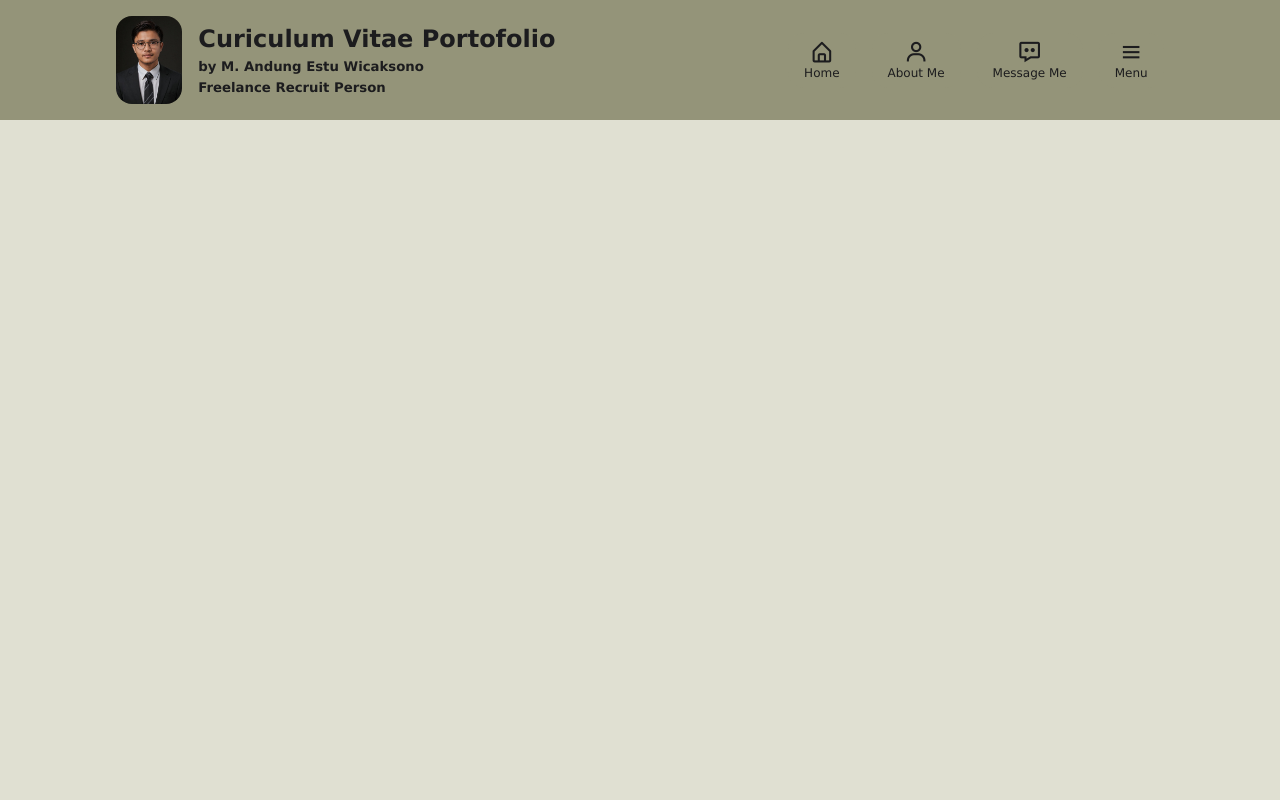
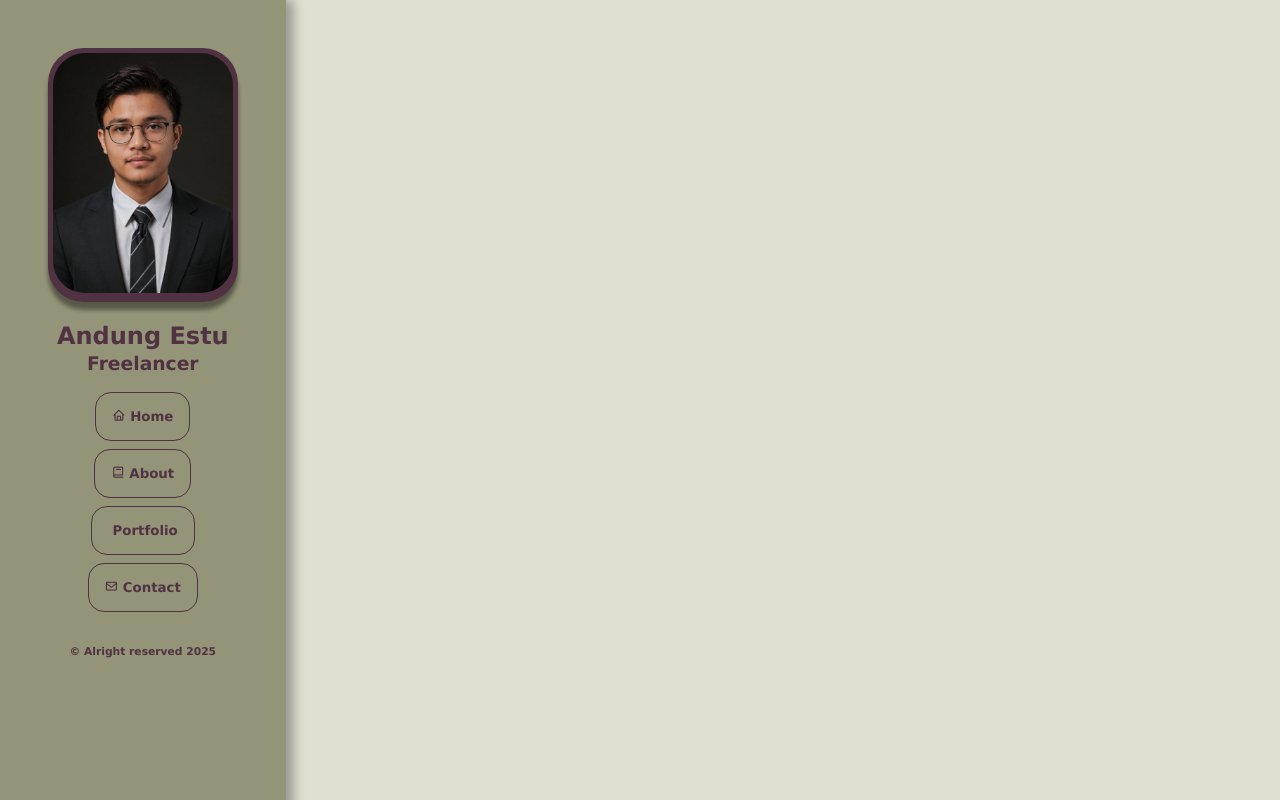
Before and after one commit to muzashiyukihimecoding/estu-s-portofolio, a website: page index.html in a window 1280 px wide. Drawn offline with nearby package versions, Linux system fonts and the light colour scheme.

Commit message:
nwe design porto

```diff
--- a/css/stylesheet.css
+++ b/css/stylesheet.css
@@ -4,7 +4,7 @@
 :root {
    /* --background: #ffff; */
    --background: #e0e0d2;
-   --text: #505042;
+   --text: #503242;
    --main-accenn: #949479;
    --secondary-accenn: #72725d;
    --pre-hover: #b6b695;
@@ -14,6 +14,8 @@
 * {
    font-family: "Lucida Sans", "Lucida Sans Regular", "Lucida Grande",
       "Lucida Sans Unicode", Geneva, Verdana, sans-serif;
+
+   font-weight: 600;
 }
 
 html,
@@ -23,81 +25,67 @@ body {
    background-color: var(--background);
 }
 
-header {
+aside {
+   background-color: var(--main-accenn);
+   padding: 3rem;
+   margin-right: 5rem;
+   height: 100%;
+   text-align: center;
+   align-items: center;
+   /* align-content: center; */
+   position: fixed;
+   z-index: 100;
+   color: var(--text);
+   box-shadow: 0.5rem 0 10px rgba(0, 0, 0, 0.3);
+}
+
+.profile h3 {
+   margin-top: 0.2rem;
+}
+.inner-profile {
+   background-color: var(--text);
+   padding: 0.3rem;
+   border-radius: 2.2rem;
+   box-shadow: 0 8px 4px rgba(0, 0, 0, 0.4);
+}
+
+aside img {
+   height: 240px;
+   border-radius: 2rem;
+}
+
+aside nav,
+button {
    display: flex;
-   justify-content: space-around;
-   background-color: var(--main-accenn);
-   color: var(--text);
+   flex-direction: column;
    align-items: center;
    align-content: center;
-   text-align: left;
-   position: fixed;
-   top: 0;
-   left: 0;
-   width: 100%;
-   z-index: 500;
-   padding: 1rem 0;
-}
-
-.left-head {
-   display: flex;
-   align-items: center;
-   gap: 1rem;
-   color: #1c1c1e;
-}
-
-.left-text h2,
-/* .left-text h3, */
-/* .left-text h4, */
-.left-text h5,
-.left-text h6 {
-   margin: 0;
-   font-weight: bold;
-   padding: 0.2rem 0 0.2rem 0;
-}
-
-.icon-profile {
-   height: 5.5rem;
-   border-radius: 1rem;
-}
-
-.right-head {
-   display: flex;
-   gap: 1rem;
-   color: #1c1c1e;
-   align-items: center;
-   align-content: center;
-   text-align: center;
+   color: var(--text);
+   gap: 0.5rem;
 }
 
 button {
-   padding: 0.5rem 1rem;
-   border: none;
+   background-color: var(--main-accenn);
+   border: 1px solid var(--text);
+   padding: 1rem;
    border-radius: 1rem;
-   background-color: var(--main-accenn);
-   /* color: var(--background); */
-   cursor: pointer;
-   transition: background-color 0.5s ease;
+   transition: all 0.3s ease;
 }
 
+a {
+   color: var(--text);
+   text-decoration: none;
+}
 button:hover {
-   background-color: var(--background);
+   scale: 1.1;
+   /* border: none; */
+   box-shadow: 0 2px 1px rgba(0, 0, 0, 0.2);
+   background-color: var(--hover);
+   color: var(--hover);
 }
 
-@media only screen and (max-width: 688px) {
-   header {
-      display: flex;
-      flex-direction: column;
-      text-align: center;
-      gap: 2rem;
-   }
-
-   .left-head {
-      display: flex;
-      flex-direction: column;
-   }
-
-   .right-head {
-      gap: 0.5rem;
-   }
+/* Body Profile Content started here */
+main {
+   align-self: center;
+   margin-left: 10rem;
 }
--- a/index.html
+++ b/index.html
@@ -10,46 +10,36 @@
          rel="stylesheet"
       />
    </head>
+
    <body>
-      <header>
-         <div class="left-head">
-            <img
-               src="./assets/IMG_1732185432910.jpg"
-               alt=""
-               class="icon-profile"
-            />
-            <div class="left-text">
-               <h2>Curiculum Vitae Portofolio</h2>
-               <h5>by M. Andung Estu Wicaksono</h5>
-               <h5>Freelance Recruit Person</h5>
+      <aside>
+         <div class="profile">
+            <div class="inner-profile">
+               <img src="./assets/IMG_1732185432910.jpg" alt="Profile Pic" />
             </div>
+            <h1 style="margin-bottom: 0">Andung Estu</h1>
+            <h3>Freelancer</h3>
          </div>
-         <div class="right-head">
+         <nav>
             <button>
-               <a href="#" style="text-decoration: none; color: #1c1c1e">
-                  <i class="bx bx-home-alt bx-sm"></i>
-                  <p style="margin: 0; font-size: 12px">Home</p>
-               </a>
+               <a href="#"> <i class="bx bx-home"></i> Home </a>
             </button>
             <button>
-               <a href="#" style="text-decoration: none; color: #1c1c1e">
-                  <i class="bx bx-user bx-sm"></i>
-                  <p style="margin: 0; font-size: 12px">About Me</p>
-               </a>
+               <a href="#"><i class="bx bx-book"></i> About</a>
             </button>
             <button>
-               <a href="#" style="text-decoration: none; color: #1c1c1e">
-                  <i class="bx bx-message-dots bx-sm"></i>
-                  <p style="margin: 0; font-size: 12px">Message Me</p>
-               </a>
+               <a href="#"><i class="bx bx-file-alt"></i> Portfolio</a>
             </button>
             <button>
-               <a href="#" style="text-decoration: none; color: #1c1c1e">
-                  <i class="bx bx-menu bx-sm"></i>
-                  <p style="margin: 0; font-size: 12px">Menu</p>
-               </a>
+               <a href="#"><i class="bx bx-envelope"></i> Contact</a>
             </button>
-         </div>
-      </header>
+            <h6>&copy Alright reserved 2025</h6>
+         </nav>
+      </aside>
+
+      <!-- Main Profile Content -->
+      <main>
+         <!--  -->
+      </main>
    </body>
 </html>
```
Also changed, not shown: about.html (added, +56 -0 lines), sosmed-link.html (added, +55 -0 lines), css/style-about.css (added), css/style-socmed.css (added).
